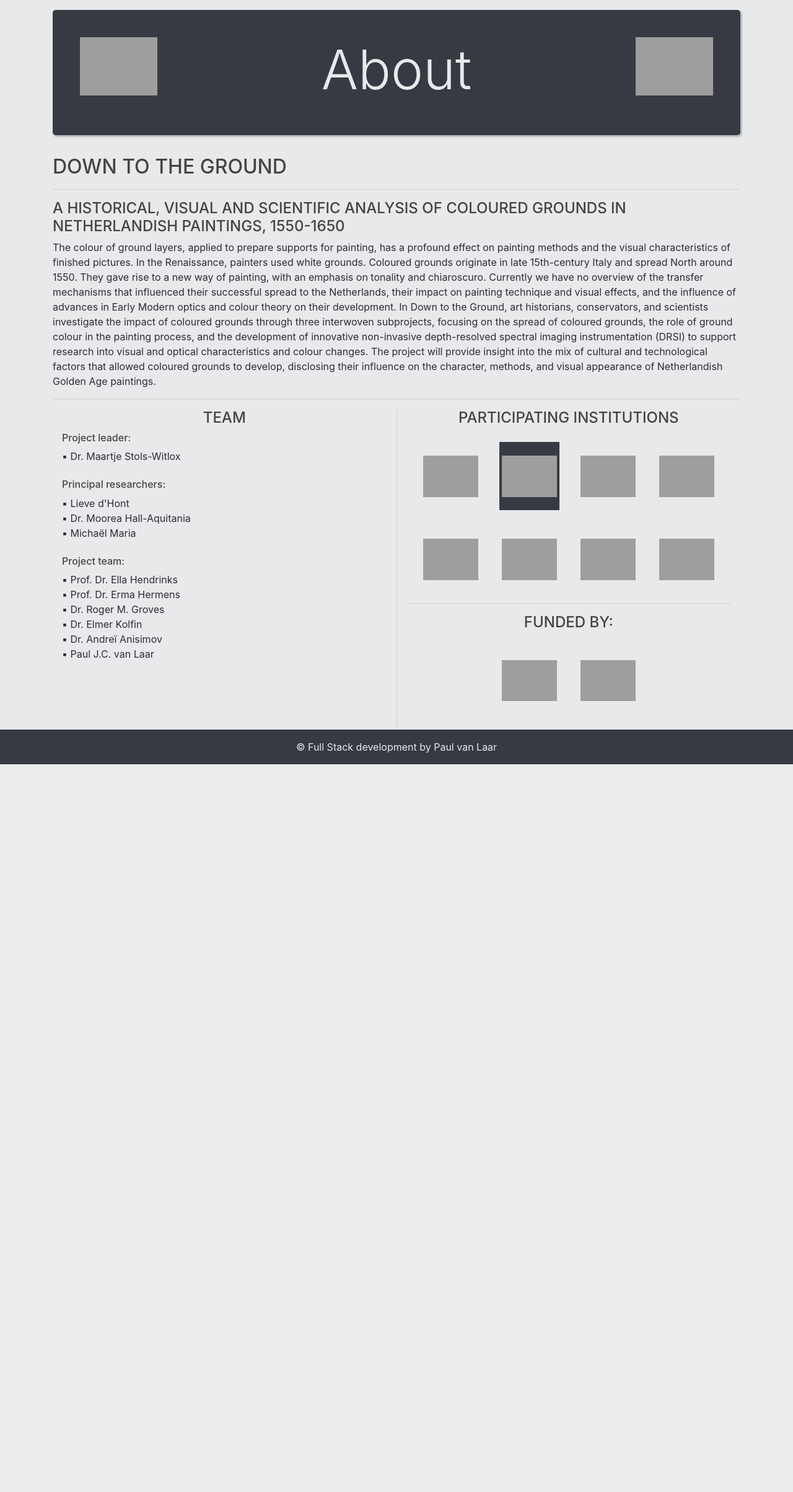
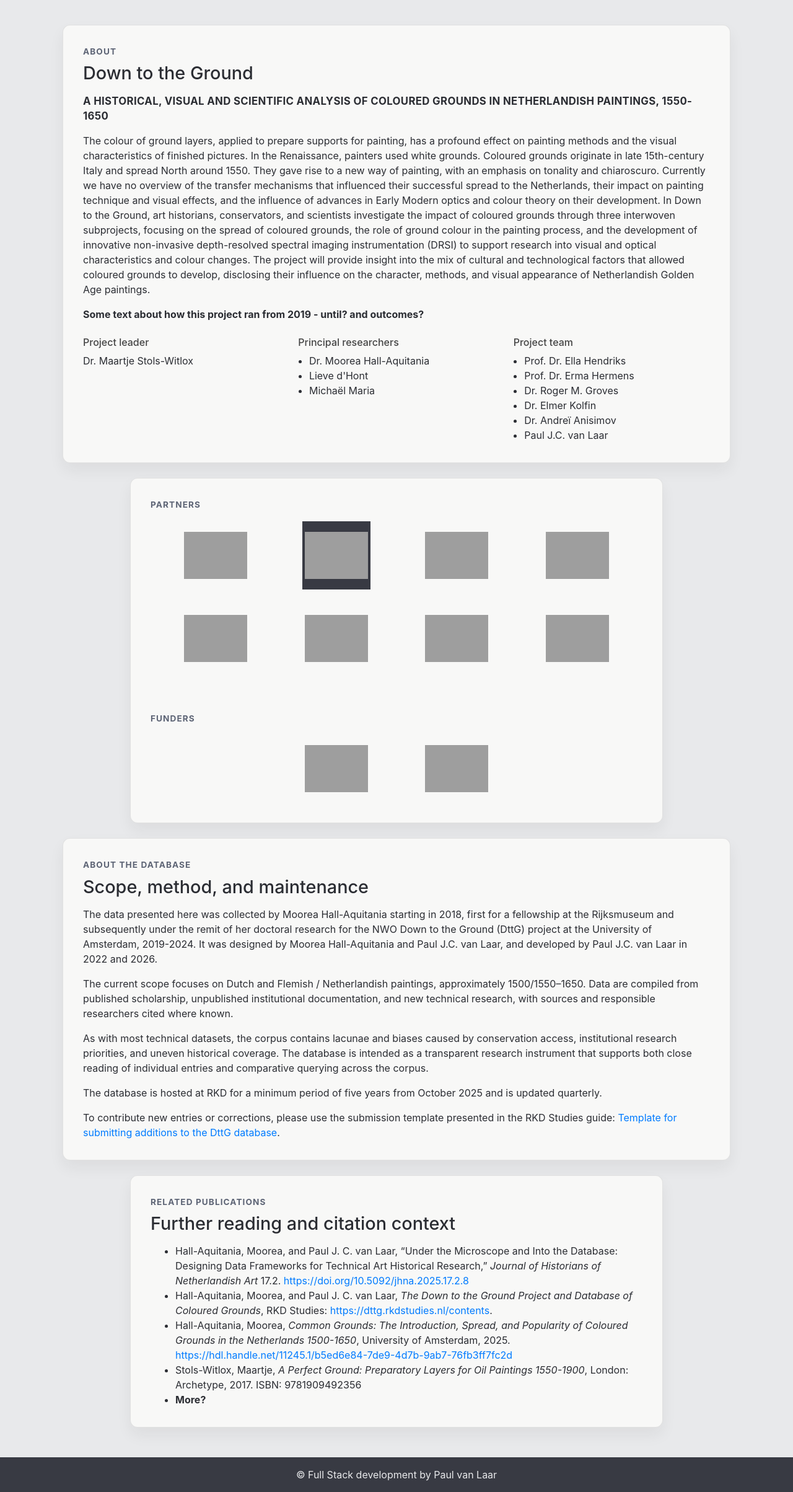
Before and after one commit to TAHPaul/DttG_db, a Django app: page /about/ in a window 1280 px wide. Shown: the part 64-2471 px from the top of the page at 62% size. Before the commit the page ends 1297 px from the top, so only its background shows below. Run offline with Django 4.2, Linux system fonts and the light colour scheme; some libraries are stand-ins or nearby versions; grey boxes are pictures that could not be loaded.

Commit message:
feat: restructure about page content and partners layout

```diff
--- a/data/static/data/main.css
+++ b/data/static/data/main.css
@@ -135,6 +135,44 @@ a.article-title:hover {
   max-height: 100%;
   object-fit: contain;
   border: 0;
+}
+
+.about-project-subtitle {
+  margin-bottom: 1rem;
+  font-size: 1.05rem;
+  font-weight: 700;
+  line-height: 1.45;
+  letter-spacing: 0.02em;
+  text-transform: uppercase;
+  color: #2b2d33;
+}
+
+.about-people-list {
+  padding-left: 1.1rem;
+}
+
+.about-carousel {
+  padding: 0.5rem 2.75rem 1.5rem;
+}
+
+.about-carousel .carousel-control-prev,
+.about-carousel .carousel-control-next {
+  width: 2.25rem;
+}
+
+.about-carousel .carousel-control-prev-icon,
+.about-carousel .carousel-control-next-icon {
+  background-color: rgba(56, 58, 67, 0.75);
+  border-radius: 999px;
+  background-size: 55%;
+}
+
+.about-carousel__indicators {
+  bottom: -0.75rem;
+}
+
+.about-carousel__indicators li {
+  background-color: #383a43;
 }
 
 /* ===== Content UI refresh: shared components ===== */
--- a/data/templates/data/dttg-about.html
+++ b/data/templates/data/dttg-about.html
@@ -7,89 +7,93 @@ About
 {% endblock title %}
 
 {% block content %}
-	<div class="jumbotron text-center">
-		<div class="row">
-			<div class="col-2">
-				<img src="{% get_media_prefix %}/site_media/Logo.png" alt="Logo" style="width:125px;">
+	<section class="page-width-wide content-panel mt-4 mb-4">
+		<div class="section-heading mb-3">
+			<p class="section-heading__eyebrow">About</p>
+			<h1 class="section-heading__title">Down to the Ground</h1>
+		</div>
+		<h2 class="about-project-subtitle">A HISTORICAL, VISUAL AND SCIENTIFIC ANALYSIS OF COLOURED GROUNDS IN NETHERLANDISH PAINTINGS, 1550-1650</h2>
+		<p>The colour of ground layers, applied to prepare supports for painting, has a profound effect on painting methods and the visual characteristics of finished pictures. In the Renaissance, painters used white grounds. Coloured grounds originate in late 15th-century Italy and spread North around 1550. They gave rise to a new way of painting, with an emphasis on tonality and chiaroscuro. Currently we have no overview of the transfer mechanisms that influenced their successful spread to the Netherlands, their impact on painting technique and visual effects, and the influence of advances in Early Modern optics and colour theory on their development. In Down to the Ground, art historians, conservators, and scientists investigate the impact of coloured grounds through three interwoven subprojects, focusing on the spread of coloured grounds, the role of ground colour in the painting process, and the development of innovative non-invasive depth-resolved spectral imaging instrumentation (DRSI) to support research into visual and optical characteristics and colour changes. The project will provide insight into the mix of cultural and technological factors that allowed coloured grounds to develop, disclosing their influence on the character, methods, and visual appearance of Netherlandish Golden Age paintings.</p>
+		<p><b>Some text about how this project ran from 2019 - until? and outcomes?</b></p>
+
+		<div class="row mt-4">
+			<div class="col-md-4 mb-3 mb-md-0">
+				<h6>Project leader</h6>
+				<p class="mb-0">Dr. Maartje Stols-Witlox</p>
 			</div>
-			<div class="col">
-				<h1 class="display-2" style="color: #e8e9eb">About</h1>
+			<div class="col-md-4 mb-3 mb-md-0">
+				<h6>Principal researchers</h6>
+				<ul class="mb-0 about-people-list">
+					<li>Dr. Moorea Hall-Aquitania</li>
+					<li>Lieve d'Hont</li>
+					<li>Michaël Maria</li>
+				</ul>
 			</div>
-			<div class="col-2">
-				<img src="{% get_media_prefix %}/site_media/Logo.png" alt="Logo" style="width:125px;">
+			<div class="col-md-4">
+				<h6>Project team</h6>
+				<ul class="mb-0 about-people-list">
+					<li>Prof. Dr. Ella Hendriks</li>
+					<li>Prof. Dr. Erma Hermens</li>
+					<li>Dr. Roger M. Groves</li>
+					<li>Dr. Elmer Kolfin</li>
+					<li>Dr. Andreï Anisimov</li>
+					<li>Paul J.C. van Laar</li>
+				</ul>
 			</div>
 		</div>
-	</div>
-	<h2>
-		DOWN TO THE GROUND
-	</h2>
+	</section>
 
-	<hr>
+	<section class="page-width-prose content-panel mb-4">
+		<div class="section-heading mb-3">
+			<p class="section-heading__eyebrow">Partners</p>
+		</div>
+		<div class="row mx-2 justify-content-center">
+			<div class="col-6 col-md-3 mb-4"><a class="about-logo-slot" href="https://www.uva.nl/en" target="_blank" rel="noopener noreferrer"><img class="about-logo" src="{% get_media_prefix %}/site_media/UVA.svg" alt="University of Amsterdam logo"></a></div>
+			<div class="col-6 col-md-3 mb-4"><a class="about-logo-slot about-logo-slot-dark" href="https://www.franshalsmuseum.nl/en/" target="_blank" rel="noopener noreferrer"><img class="about-logo" src="{% get_media_prefix %}/site_media/FHM.svg" alt="Frans Hals Museum logo"></a></div>
+			<div class="col-6 col-md-3 mb-4"><a class="about-logo-slot" href="https://www.mauritshuis.nl/en/" target="_blank" rel="noopener noreferrer"><img class="about-logo" src="{% get_media_prefix %}/site_media/MH.svg" alt="Mauritshuis logo"></a></div>
+			<div class="col-6 col-md-3 mb-4"><a class="about-logo-slot" href="https://www.rijksmuseum.nl/en" target="_blank" rel="noopener noreferrer"><img class="about-logo" src="{% get_media_prefix %}/site_media/RM.svg" alt="Rijksmuseum logo"></a></div>
+		</div>
+		<div class="row mx-2 justify-content-center">
+			<div class="col-6 col-md-3 mb-4"><a class="about-logo-slot" href="https://www.nationalgallery.org.uk/" target="_blank" rel="noopener noreferrer"><img class="about-logo" src="{% get_media_prefix %}/site_media/NG.svg" alt="National Gallery logo"></a></div>
+			<div class="col-6 col-md-3 mb-4"><a class="about-logo-slot" href="https://www.smk.dk/en/" target="_blank" rel="noopener noreferrer"><img class="about-logo" src="{% get_media_prefix %}/site_media/SMK.svg" alt="Statens Museum for Kunst logo"></a></div>
+			<div class="col-6 col-md-3 mb-4"><a class="about-logo-slot" href="https://kmska.be/en" target="_blank" rel="noopener noreferrer"><img class="about-logo" src="{% get_media_prefix %}/site_media/KMSKA.svg" alt="KMSKA logo"></a></div>
+			<div class="col-6 col-md-3 mb-4"><a class="about-logo-slot" href="https://rkd.nl/en/" target="_blank" rel="noopener noreferrer"><img class="about-logo" src="{% get_media_prefix %}/site_media/RKD_new.svg" alt="RKD logo"></a></div>
+		</div>
 
-	<h4>
-		A HISTORICAL, VISUAL AND SCIENTIFIC ANALYSIS OF COLOURED GROUNDS IN NETHERLANDISH PAINTINGS, 1550-1650
-	</h4>
-
-	<p>
-		The colour of ground layers, applied to prepare supports for painting, has a profound effect on painting methods and the visual characteristics of finished pictures. In the Renaissance, painters used white grounds. Coloured grounds originate in late 15th-century Italy and spread North around 1550. They gave rise to a new way of painting, with an emphasis on tonality and chiaroscuro.
-
-		Currently we have no overview of the transfer mechanisms that influenced their successful spread to the Netherlands, their impact on painting technique and visual effects, and the influence of advances in Early Modern optics and colour theory on their development.
-
-		In Down to the Ground, art historians, conservators, and scientists investigate the impact of coloured grounds through three interwoven subprojects, focusing on the spread of coloured grounds, the role of ground colour in the painting process, and the development of innovative non-invasive depth-resolved spectral imaging instrumentation (DRSI) to support research into visual and optical characteristics and colour changes. The project will provide insight into the mix of cultural and technological factors that allowed coloured grounds to develop, disclosing their influence on the character, methods, and visual appearance of Netherlandish Golden Age paintings.
-	</p>
-
-	<hr>
-
-	<div class="container">
-		<div class="row border-between">
-			<div class="col" style="border-right: 1px solid rgba(0,0,0,0.1)">
-				<h4 align="center">TEAM</h4>
-				<h6>Project leader:</h6>
-				<div class="entry-content">
-					<p class="mb-0">&#9642; Dr. Maartje Stols-Witlox</p>
-					<br>
-				</div>
-				<h6>Principal researchers:</h6>
-				<div class="entry-content">
-					<p class="mb-0">&#9642; Lieve d'Hont</p>
-					<p class="mb-0">&#9642; Dr. Moorea Hall-Aquitania</p>
-					<p class="mb-0">&#9642; Michaël Maria</p>
-					<br>
-				</div>
-				<h6>Project team:</h6>
-				<div class="entry-content">
-					<p class="mb-0">&#9642; Prof. Dr. Ella Hendrinks</p>
-					<p class="mb-0">&#9642; Prof. Dr. Erma Hermens</p>
-					<p class="mb-0">&#9642; Dr. Roger M. Groves</p>
-					<p class="mb-0">&#9642; Dr. Elmer Kolfin</p>
-					<p class="mb-0">&#9642; Dr. Andreï Anisimov</p>
-					<p class="mb-0">&#9642; Paul J.C. van Laar</p>
-					<br>
-				</div>
+		<div class="about-funders mt-4 pt-3">
+			<div class="section-heading mb-3">
+				<p class="section-heading__eyebrow">Funders</p>
 			</div>
-			<div class="col">
-				<h4 align="center">PARTICIPATING INSTITUTIONS</h4>
-				<div class="row mt-4 mx-2">
-					<div class="col-3"><a class="about-logo-slot" href="https://www.uva.nl/en"><img class="about-logo" src="{% get_media_prefix %}/site_media/UVA.svg"></a></div>
-					<div class="col-3"><a class="about-logo-slot about-logo-slot-dark" href="https://www.franshalsmuseum.nl/en/"><img class="about-logo" src="{% get_media_prefix %}/site_media/FHM.svg"></a></div>
-					<div class="col-3"><a class="about-logo-slot" href="https://www.mauritshuis.nl/en/"><img class="about-logo" src="{% get_media_prefix %}/site_media/MH.svg"></a></div>
-					<div class="col-3"><a class="about-logo-slot" href="https://www.rijksmuseum.nl/en"><img class="about-logo" src="{% get_media_prefix %}/site_media/RM.svg"></a></div>
-				</div>
-				<div class="row mt-4 mx-2">
-					<div class="col-3"><a class="about-logo-slot" href="https://www.nationalgallery.org.uk/"><img class="about-logo" src="{% get_media_prefix %}/site_media/NG.svg"></a></div>
-					<div class="col-3"><a class="about-logo-slot" href="https://www.smk.dk/en/"><img class="about-logo" src="{% get_media_prefix %}/site_media/SMK.svg"></a></div>
-					<div class="col-3"><a class="about-logo-slot" href="https://kmska.be/en"><img class="about-logo" src="{% get_media_prefix %}/site_media/KMSKA.svg"></a></div>
-					<div class="col-3"><a class="about-logo-slot" href="https://rkd.nl/en/"><img class="about-logo" src="{% get_media_prefix %}/site_media/RKD_new.svg"></a></div>
-				</div>
-				<hr>
-				<h4 align="center">FUNDED BY:</h4>
-				<div class="row mt-4 mb-4 mx-2">
-					<div class="col-3"></div>
-					<div class="col-3"><a class="about-logo-slot" href="https://www.nwo.nl/en"><img class="about-logo" src="{% get_media_prefix %}/site_media/NWO.svg"></a></div>
-					<div class="col-3"><a class="about-logo-slot" href="https://www.nicas-research.nl/"><img class="about-logo" src="{% get_media_prefix %}/site_media/NICAS_black.png"></a></div>
-					<div class="col-3"></div>
-				</div>
+			<div class="row mx-2 justify-content-center align-items-center">
+				<div class="col-6 col-md-3 mb-4 mb-md-0"><a class="about-logo-slot" href="https://www.nwo.nl/en" target="_blank" rel="noopener noreferrer"><img class="about-logo" src="{% get_media_prefix %}/site_media/NWO.svg" alt="NWO logo"></a></div>
+				<div class="col-6 col-md-3 mb-4 mb-md-0"><a class="about-logo-slot" href="https://www.nicas-research.nl/" target="_blank" rel="noopener noreferrer"><img class="about-logo" src="{% get_media_prefix %}/site_media/NICAS_black.png" alt="NICAS logo"></a></div>
 			</div>
 		</div>
-	</div>
+	</section>
+
+	<section class="page-width-wide content-panel mb-4">
+		<div class="section-heading mb-3">
+			<p class="section-heading__eyebrow">About the database</p>
+			<h2 class="section-heading__title">Scope, method, and maintenance</h2>
+		</div>
+		<p>The data presented here was collected by Moorea Hall-Aquitania starting in 2018, first for a fellowship at the Rijksmuseum and subsequently under the remit of her doctoral research for the NWO Down to the Ground (DttG) project at the University of Amsterdam, 2019-2024. It was designed by Moorea Hall-Aquitania and Paul J.C. van Laar, and developed by Paul J.C. van Laar in 2022 and 2026.</p>
+		<p>The current scope focuses on Dutch and Flemish / Netherlandish paintings, approximately 1500/1550–1650. Data are compiled from published scholarship, unpublished institutional documentation, and new technical research, with sources and responsible researchers cited where known.</p>
+		<p>As with most technical datasets, the corpus contains lacunae and biases caused by conservation access, institutional research priorities, and uneven historical coverage. The database is intended as a transparent research instrument that supports both close reading of individual entries and comparative querying across the corpus.</p>
+		<p>The database is hosted at RKD for a minimum period of five years from October 2025 and is updated quarterly.</p>
+		<p class="mb-0">To contribute new entries or corrections, please use the submission template presented in the RKD Studies guide: <a href="https://dttg.rkdstudies.nl/3-how-to-use-the-dttg-database-and-tool/32-template-for-submitting-additions-to-the-dttg-database/" target="_blank" rel="noopener noreferrer">Template for submitting additions to the DttG database</a>.</p>
+	</section>
+
+	<section class="page-width-prose content-panel mb-5">
+		<div class="section-heading mb-3">
+			<p class="section-heading__eyebrow">Related publications</p>
+			<h2 class="section-heading__title">Further reading and citation context</h2>
+		</div>
+		<ul class="mb-0">
+			<li>Hall-Aquitania, Moorea, and Paul J. C. van Laar, “Under the Microscope and Into the Database: Designing Data Frameworks for Technical Art Historical Research,” <em>Journal of Historians of Netherlandish Art</em> 17.2. <a href="https://doi.org/10.5092/jhna.2025.17.2.8" target="_blank" rel="noopener noreferrer">https://doi.org/10.5092/jhna.2025.17.2.8</a></li>
+			<li>Hall-Aquitania, Moorea, and Paul J. C. van Laar, <em>The Down to the Ground Project and Database of Coloured Grounds</em>, RKD Studies: <a href="https://dttg.rkdstudies.nl/contents/" target="_blank" rel="noopener noreferrer">https://dttg.rkdstudies.nl/contents</a>.</li>
+			<li>Hall-Aquitania, Moorea, <em>Common Grounds: The Introduction, Spread, and Popularity of Coloured Grounds in the Netherlands 1500-1650</em>, University of Amsterdam, 2025. <a href="https://hdl.handle.net/11245.1/b5ed6e84-7de9-4d7b-9ab7-76fb3ff7fc2d" target="_blank" rel="noopener noreferrer">https://hdl.handle.net/11245.1/b5ed6e84-7de9-4d7b-9ab7-76fb3ff7fc2d</a></li>
+			<li>Stols-Witlox, Maartje, <em>A Perfect Ground: Preparatory Layers for Oil Paintings 1550-1900</em>, London: Archetype, 2017. ISBN: 9781909492356</li>
+			<li><b>More?</b></li>
+		</ul>
+	</section>
 {% endblock content %}
```
